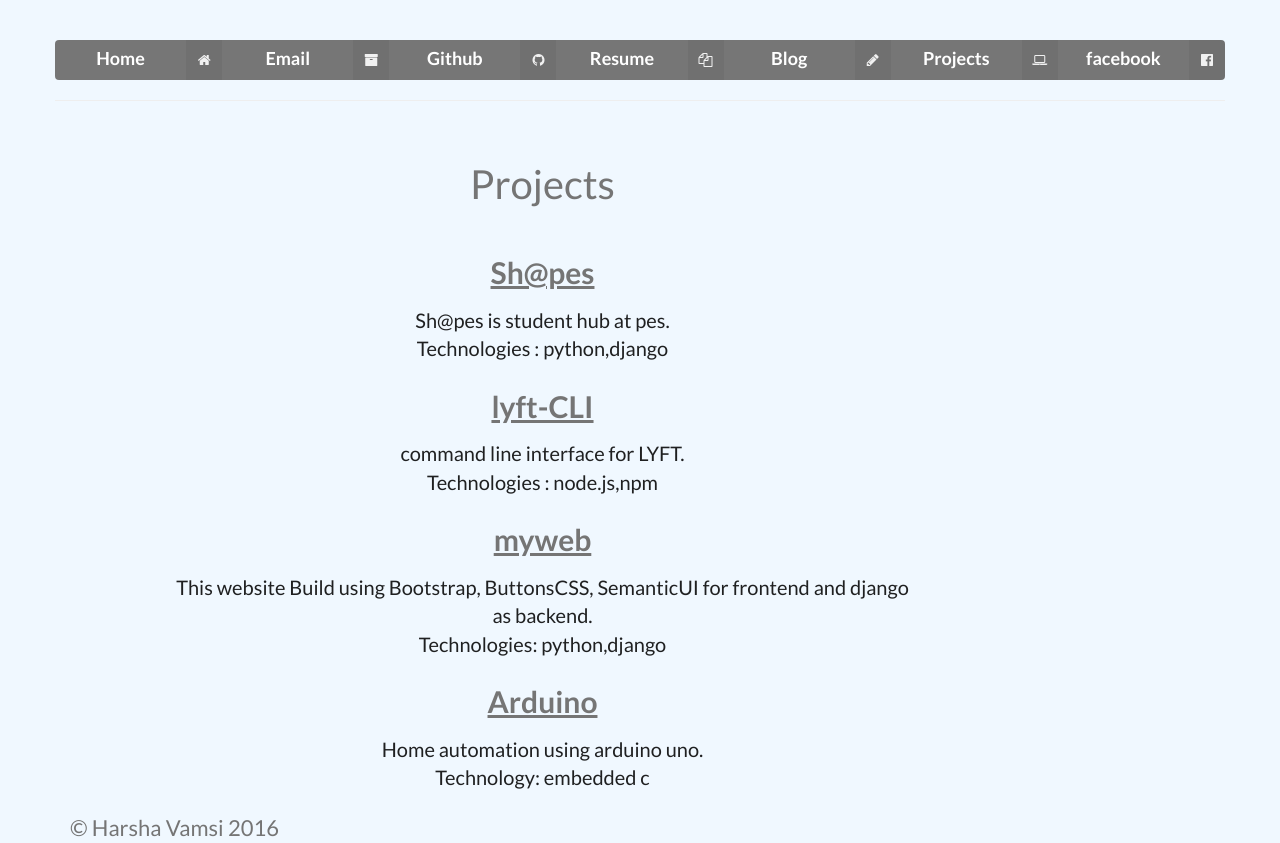
After one commit to shastri17/myweb, a Django app: page /projects/ in a window 1280 px wide. The commit adds this page. Run offline with Django 3.2, Linux system fonts and the light colour scheme.

Commit message:
added projects

```diff
--- a/templates/website/about.html
+++ b/templates/website/about.html
@@ -53,9 +53,9 @@
   <div class="text-center">
 
  <div class="4 ui buttons visible-xs">
-  <a class="ui button" href="/about/"><span>About</span></a>
-  <a class="ui button" href="https://github.com/harshavamsi" target="_blank"><span >Github</span></a>
-  <a class="ui button" href="/all/"><span>Blog</span></a>
+  <a class="ui button" href="{% url 'website:about' %}"><span>About</span></a>
+  <a class="ui button" href="https://github.com/shastri17" target="_blank"><span >Github</span></a>
+  <a class="ui button" href="/"><span>Blog</span></a>
   <a class="ui button" href="/projects/"><span>Projects</span></a>
 </div>
   </div>
--- a/templates/website/index.html
+++ b/templates/website/index.html
@@ -34,14 +34,14 @@
   <a class="ui right labeled icon button" href="https://github.com/shastri17" target="_blank"><i class="github icon"></i><span class="navfont">Github</span></a>
   <a class="ui right labeled icon button" href="{% static 'doc/resume.doc'%}"><i class="copy icon"></i><span class="navfont">Resume</span></a>
   <a class="ui right labeled icon button" href="/"><i class="write icon"></i><span class="navfont">Blog</span></a>
-  <a class="ui right labeled icon button" href="/"><i class="laptop icon"></i><span class="navfont">Projects</span></a>
+  <a class="ui right labeled icon button" href="{% url 'website:projets' %}"><i class="laptop icon"></i><span class="navfont">Projects</span></a>
 </div>
 <div class="text-center">
 
 <div class="3 ui buttons visible-xs">
   <a class="ui button" href="{% url 'website:about' %}"><span class="navfont">About</span></a>
   <a class="ui button" href="/"><span class="navfont">Blog</span></a>
-  <a class="ui button" href="/"><span class="navfont">Projects</span></a>
+  <a class="ui button" href="{% url 'website:projets' %}"><span class="navfont">Projects</span></a>
 </div>
 </div>
    <hr class="subline"/>
--- /dev/null
+++ b/templates/website/projects.html
@@ -0,0 +1,89 @@
+<!DOCTYPE html>{% load staticfiles %}
+<html>
+
+  <head>
+  <meta charset="utf-8">
+  <meta http-equiv="X-UA-Compatible" content="IE=edge">
+  <meta name="viewport" content="width=device-width, initial-scale=1">
+  <title>Ganesh shastri</title>
+  <meta name="description" content="">
+  <link rel="stylesheet" type="text/css" href="{% static 'css/styles.css' %}">
+  <link rel="stylesheet" href="{% static 'css/bootstrap.min.css' %}">
+  <link rel="stylesheet" type="text/css" href="{% static 'css/buttons.css' %}">
+  <link rel="stylesheet" type="text/css" href="{% static 'css/semantic.css' %}">
+  <link rel="stylesheet" type="text/css" href="{% static 'css/semantic-ui-icon/icon.css' %}">
+  <link rel="stylesheet" type="text/css" href="{% static 'css/semantic-ui-button/button.css' %}">
+   <script type="text/javascript" src="{% static 'js/semantic.js' %}"></script>
+
+
+</head>
+<body class="red">
+<div class="container">
+  <div class="row">
+  <br>
+  <br>
+<div class="seven grey ui buttons hidden-xs">
+  <a class="ui right labeled icon button" href="{% url 'website:index' %}"><i class="home icon"></i>
+  <span class="navfont">Home</span>
+  </a>
+  <a class="ui right labeled icon button" href="mailto:ganesh.s.shastri@gmail.com"><i class="archive icon"></i><span class="navfont">Email</span></a>
+  <a class="ui right labeled icon button" href="https://github.com/shastri17" target="_blank"><i class="github icon"></i><span class="navfont">Github</span></a>
+  <a class="ui right labeled icon button" href="/"><i class="copy icon"></i><span class="navfont">Resume</span></a>
+  <a class="ui right labeled icon button" href="/"><i class="write icon"></i><span class="navfont">Blog</span></a>
+  <a class="ui right labeled icon button" href="{% url 'website:projets' %}"><i class="laptop icon"></i><span class="navfont">Projects</span></a>
+   <a class="ui right labeled icon button" href="https://www.facebook.com/ganesh.shastri.56"><i class="facebook icon"></i><span class="navfont">facebook</span></a>
+</div>
+
+<div class="text-center">
+
+<div class="4 ui buttons visible-xs">
+<a class="ui button" href="{% url 'website:about' %}"><span>About</span></a>
+<a class="ui button" href="https://github.com/shastri17" target="_blank"><span >Github</span></a>
+<a class="ui button" href="/"><span>Blog</span></a>
+<a class="ui button" href="{% url 'website:projets' %}"><span>Projects</span></a>
+</div>
+</div>
+<hr class="subl">
+<footer>
+<div class="text-center">
+
+
+  <div class=" col-md-8 col-md-offset-1">
+  <p><div class="top-35">
+
+
+<p class="postheading text-center" style="color:#757575;">Projects </p>
+          <section>
+            <div>
+
+              <h3 class="projectsub" style="color:#757575;"><a target="_blank" href="https://github.com/shastri17/shapes"  style="color:#757575;" class="all_links">Sh@pes</a></h3>
+              <p class="postcontent">Sh@pes is student hub at pes.<br> Technologies : python,django</p>
+
+              <h3 class="projectsub" style="color:#757575;"><a target="_blank" href="https://github.com/shastri17/lyft-cli"  style="color:#757575;" class="all_links">lyft-CLI</a></h3>
+              <p class="postcontent">command line interface for LYFT. <br> Technologies : node.js,npm</p>
+
+              <h3 class="projectsub" style="color:#757575;"><a target="_blank" href="https://github.com/shastri17/myweb"  style="color:#757575;" class="all_links">myweb</a></h3>
+              <p class="postcontent">This website Build using Bootstrap, ButtonsCSS, SemanticUI for frontend and django as backend.<br> Technologies: python,django</p>
+
+              <h3 class="projectsub" style="color:#757575;"><a target="_blank" href="https://github.com/shastri17/Arduino"  style="color:#757575;" class="all_links">Arduino</a></h3>
+              <p class="postcontent">Home automation using arduino uno. <br>Technology: embedded c</p>
+
+
+            </div>
+          </section>
+
+          </div>
+          <br>
+
+
+         </p>
+  </div>
+  </div>
+  </div>
+
+    <p class="footertext" style="color:#757575;">&copy; Harsha Vamsi 2016</p>
+  </div>
+  </footer>
+  <script src="../js/insta.js" data-no-instant></script>
+  <script data-no-instant>InstantClick.init();</script>
+</body>
--- a/website/urls.py
+++ b/website/urls.py
@@ -6,7 +6,8 @@ app_name = 'website'
 
 urlpatterns = [
 	url(r'^$',views.index,name='index'),
-	url(r'^new/$',views.about,name='about'),
+	url(r'^about/$',views.about,name='about'),
+	url(r'^projects/$',views.projects,name='projects'),
 
 
 
--- a/website/views.py
+++ b/website/views.py
@@ -11,3 +11,8 @@ def index(request):
 
 def about(request):
 	return render(request,'website/about.html')
+
+
+
+def projects(request):
+	return render(request,'website/projects.html')
```
Also changed, not shown: 14 other files.
